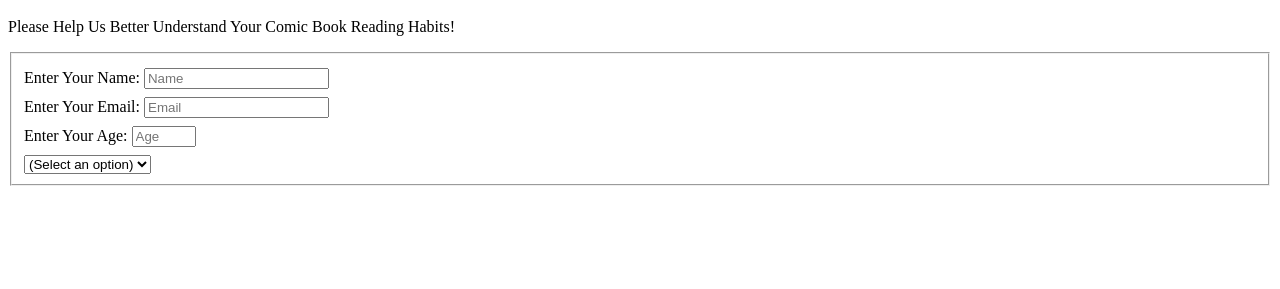
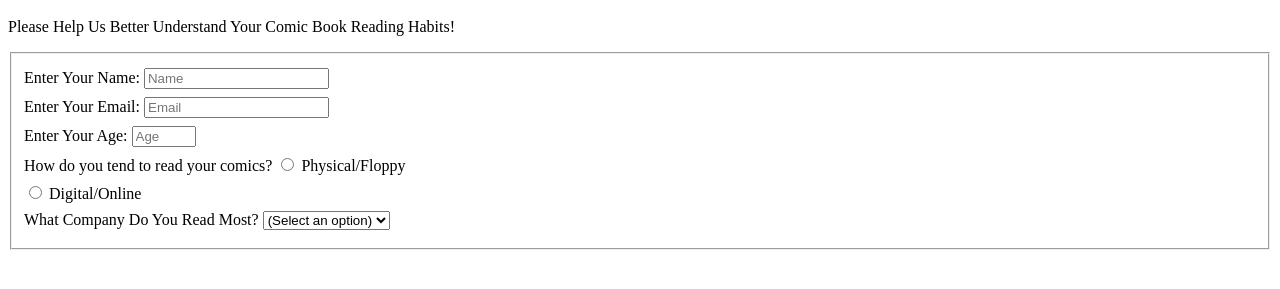
Before and after one commit to AaronJHarvey/Survey-Form, a plain HTML site: page src/index.html in a window 1280 px wide. Shown: the part 101-390 px from the top of the page. Drawn offline with Linux system fonts and the light colour scheme.

Commit message:
Adds Radio Buttons

```diff
--- a/src/index.html
+++ b/src/index.html
@@ -29,6 +29,14 @@
                     <input id="number" type="number" min="7" max="125" placeholder="Age" />
                 </label>
 
+                <label> How do you tend to read your comics?
+                    <input type="radio" name="reading-style" value="physical"> Physical/Floppy
+                </label>
+                <label>
+                    <input type="radio" name="reading-style" value="digital"> Digital/Online
+                </label>
+
+                <label id="dropdown-label"> What Company Do You Read Most?
                     <select id="dropdown">
                         <option value="">
                             (Select an option)
@@ -48,8 +56,8 @@
                         <option value="Other">
                             Other
                         </option>
-
                     </select>
+                </label>
 
             </fieldset>
         </form>
```
Lines whose indentation alone changed are shown as unchanged.
